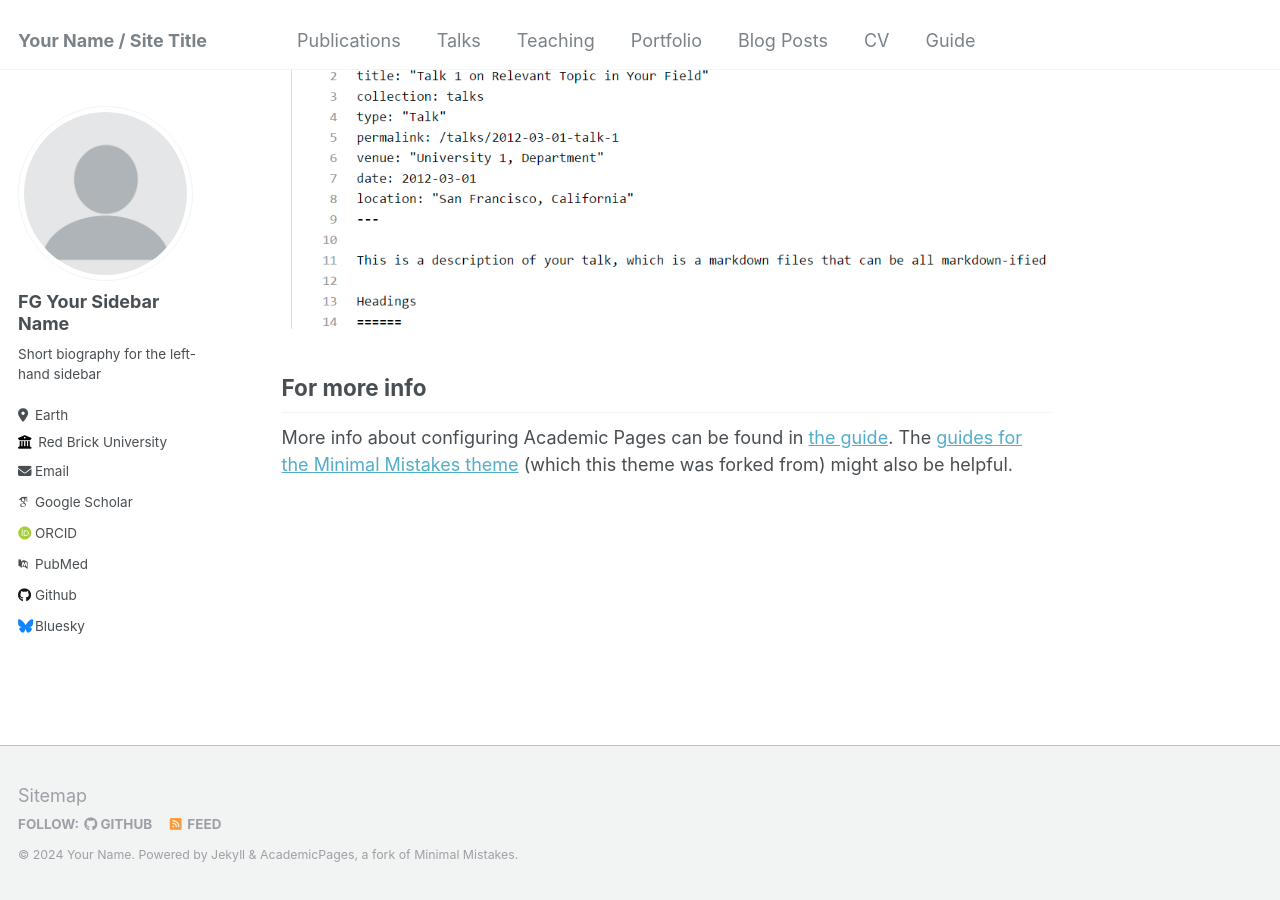
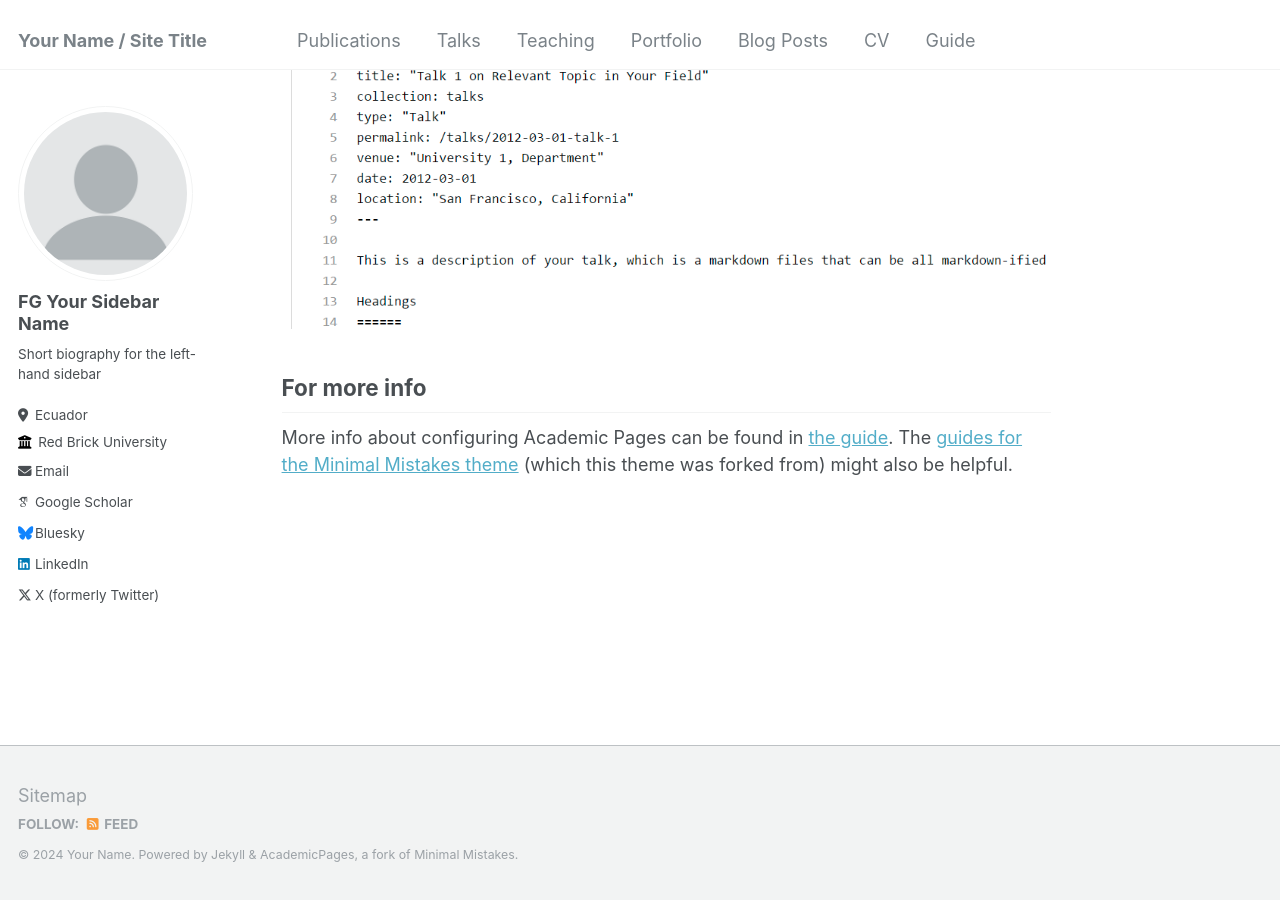
Before and after one commit to EnexFG/EnexFG.github.io, a Jekyll site: the page built from _pages/about.md, in a window 1280 px wide and 900 px high, scrolled down 2660 px. Built offline with Jekyll 4.4.1, drawn with Linux system fonts in a browser that asks for light colours; some web fonts are replaced.

Commit message:
Update _config.yml

```diff
--- a/_config.yml
+++ b/_config.yml
@@ -25,25 +25,25 @@ author:
   name             : "FG Your Sidebar Name"
   pronouns         : # example: "she/her"
   bio              : "Short biography for the left-hand sidebar"
-  location         : "Earth"
+  location         : "Ecuador"
   employer         : "Red Brick University"
   uri              : # URL
   email            : "none@example.org"
 
   # Academic websites
   arxiv            : # URL - Update with the correct link to your profile
-  googlescholar    : "https://scholar.google.com/citations?user=PS_CX0AAAAAJ"
+  googlescholar    : "https://scholar.google.com/citations?user=zizj7qkAAAAJ&hl"
   impactstory      : # URL
-  orcid            : "http://orcid.org/yourorcidurl"
+  orcid            : # "http://orcid.org/yourorcidurl"
   semantic         : # URL
-  pubmed           : "https://www.ncbi.nlm.nih.gov/pubmed/?term=john+snow"
+  pubmed           : # "https://www.ncbi.nlm.nih.gov/pubmed/?term=john+snow"
   researchgate     : # URL
 
   # Repositories and software development
   bitbucket        : # Username - Update with your username on the site
   codepen          : # Username
   dribbble         : # Username
-  github           : "academicpages"
+  github           : # "academicpages"
   kaggle           : # Username
   stackoverflow    : # User number or user number and name (i.e., use "1" or "1/jeff-atwood")
 
@@ -57,7 +57,7 @@ author:
   keybase          : # Username
   instagram        : # Username
   lastfm           : # Username
-  linkedin         : # Username
+  linkedin         : "https://www.linkedin.com/in/freddy-garcía-albán-276273b8/"
   mastodon         : # URL
   medium           : # URL
   pinterest        : # Username
@@ -65,7 +65,7 @@ author:
   steam            : # Username
   telegram         : # URL
   tumblr           : # Username
-  twitter          : # Username for X / Twitter
+  twitter          : "https://x.com/EnexFG"
   vine             : # Username
   weibo            : # Username
   wikipedia        : # Username
```
